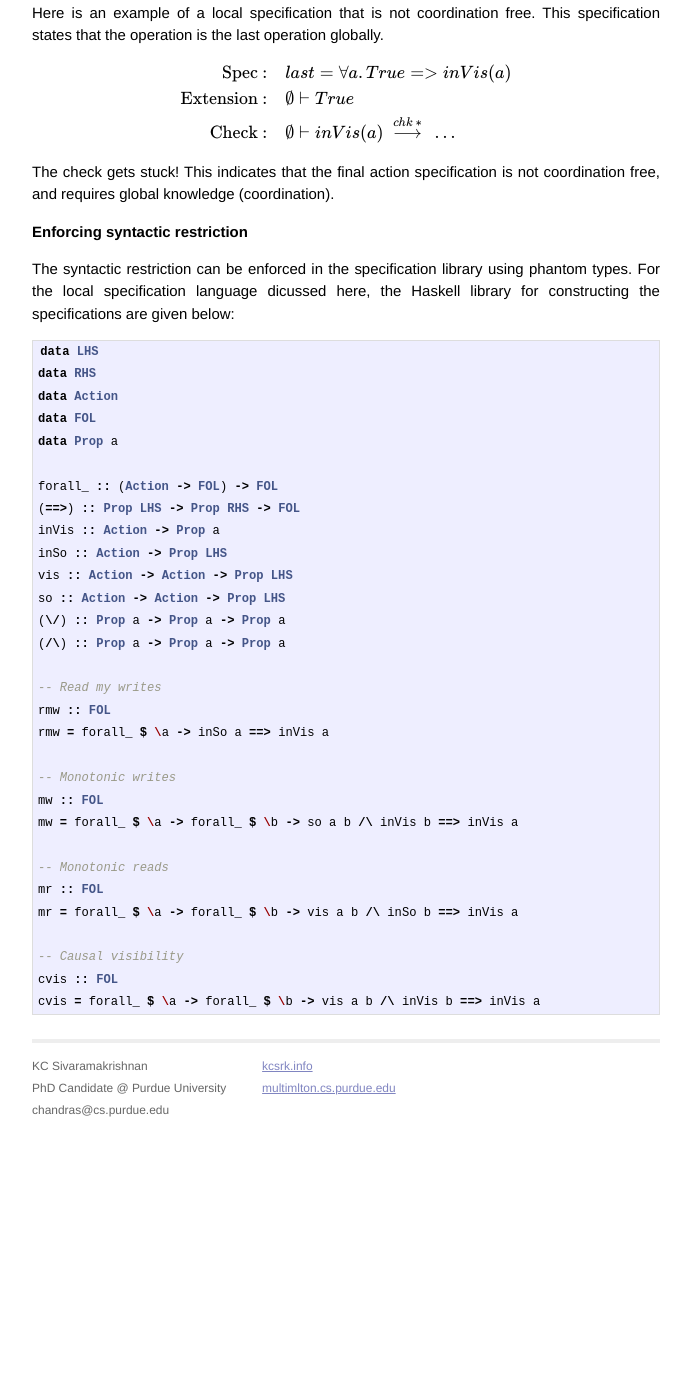
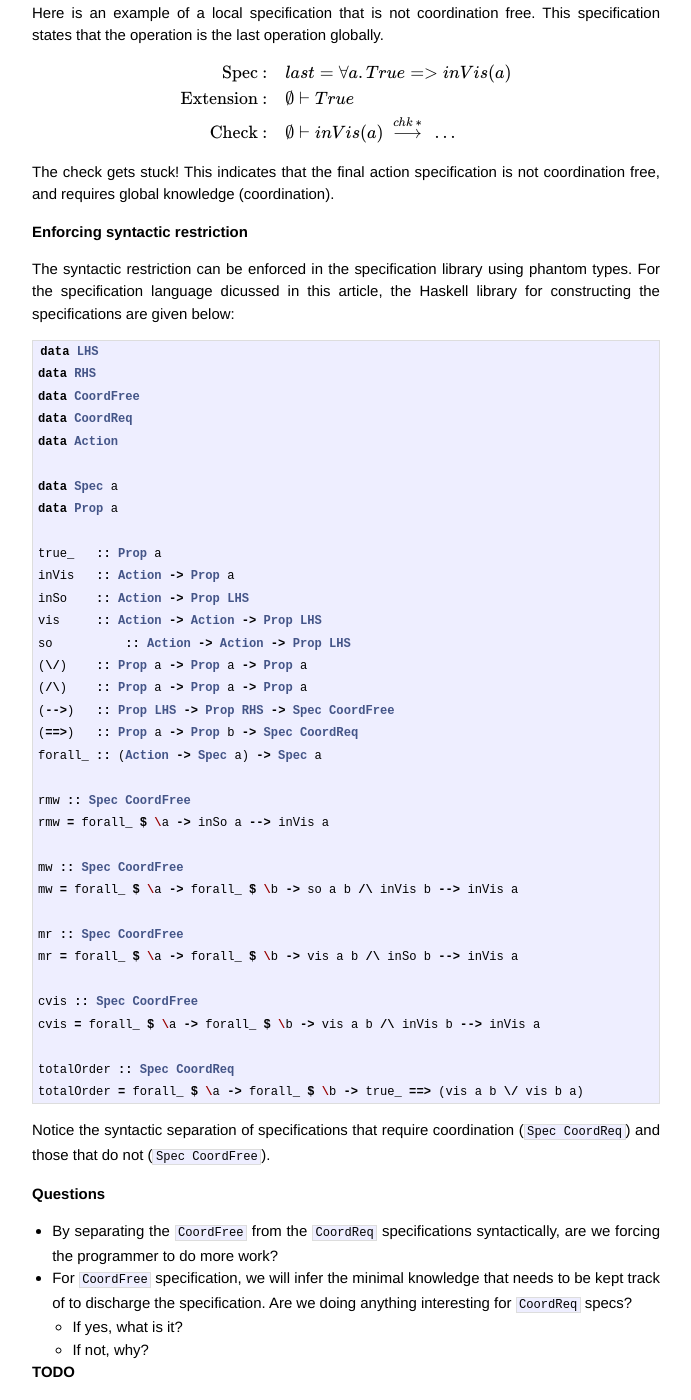
Before and after one commit to kayceesrk/Notes, a Jekyll site: the page built from mynotes/_posts/2014-04-16-Local-Specification.markdown, in a window 1280 px wide and 1400 px high, scrolled down 1996 px. Shown: the whole window, without its empty margins (294-985 px from the left). Built offline with Jekyll 4.4.1, drawn with Linux system fonts in a browser that asks for light colours; Markdown is read by kramdown in place of the engine named in the settings; formulas are drawn with MathJax 3; before the commit the page ends 3130 px from its top, so only the background shows below that; some of the changed text lies outside the part shown.

Commit message:
The specification language now includes global specs

```diff
--- a/mynotes/_posts/2014-04-16-Local-Specification.markdown
+++ b/mynotes/_posts/2014-04-16-Local-Specification.markdown
@@ -1,6 +1,6 @@
 ---
 layout: post
-title:  "Local Specification for Codeec"
+title:  "CoordFree Specification for Codeec"
 date:   2014-04-16 10:55:24
 categories: Research Notes
 ---
@@ -22,7 +22,7 @@ correspond to completed operations, whose visibility information can be queried
 but not enforced. Now, the question is can we restrict the specification
 language such that only coordination-free specifications can be written down.
 
-# Local specification language
+# CoordFree specification language
 
 <div>
 \[
@@ -164,38 +164,64 @@ coordination free, and requires global knowledge (coordination).
 ## Enforcing syntactic restriction
 
 The syntactic restriction can be enforced in the specification library using
-phantom types. For the local specification language dicussed here, the Haskell
-library for constructing the specifications are given below:
+phantom types. For the specification language dicussed in this article, the
+Haskell library for constructing the specifications are given below:
 
 {% highlight haskell %}
+
 data LHS
 data RHS
+data CoordFree
+data CoordReq
 data Action
-data FOL
+
+data Spec a
 data Prop a
 
-forall_ :: (Action -> FOL) -> FOL
-(==>) :: Prop LHS -> Prop RHS -> FOL
-inVis :: Action -> Prop a
-inSo :: Action -> Prop LHS
-vis :: Action -> Action -> Prop LHS
-so :: Action -> Action -> Prop LHS
-(\/) :: Prop a -> Prop a -> Prop a
-(/\) :: Prop a -> Prop a -> Prop a
+true_   :: Prop a
+inVis   :: Action -> Prop a
+inSo    :: Action -> Prop LHS
+vis     :: Action -> Action -> Prop LHS
+so 	    :: Action -> Action -> Prop LHS
+(\/)    :: Prop a -> Prop a -> Prop a
+(/\)    :: Prop a -> Prop a -> Prop a
+(-->)   :: Prop LHS -> Prop RHS -> Spec CoordFree
+(==>)   :: Prop a -> Prop b -> Spec CoordReq
+forall_ :: (Action -> Spec a) -> Spec a
 
--- Read my writes
-rmw :: FOL
-rmw = forall_ $ \a -> inSo a ==> inVis a
+rmw :: Spec CoordFree
+rmw = forall_ $ \a -> inSo a --> inVis a
 
--- Monotonic writes
-mw :: FOL
-mw = forall_ $ \a -> forall_ $ \b -> so a b /\ inVis b ==> inVis a
+mw :: Spec CoordFree
+mw = forall_ $ \a -> forall_ $ \b -> so a b /\ inVis b --> inVis a
 
--- Monotonic reads
-mr :: FOL
-mr = forall_ $ \a -> forall_ $ \b -> vis a b /\ inSo b ==> inVis a
+mr :: Spec CoordFree
+mr = forall_ $ \a -> forall_ $ \b -> vis a b /\ inSo b --> inVis a
 
--- Causal visibility
-cvis :: FOL
-cvis = forall_ $ \a -> forall_ $ \b -> vis a b /\ inVis b ==> inVis a
+cvis :: Spec CoordFree
+cvis = forall_ $ \a -> forall_ $ \b -> vis a b /\ inVis b --> inVis a
+
+totalOrder :: Spec CoordReq
+totalOrder = forall_ $ \a -> forall_ $ \b -> true_ ==> (vis a b \/ vis b a)
 {% endhighlight %}
+
+Notice the syntactic separation of specifications that require coordination
+(`Spec CoordReq`) and those that do not (`Spec CoordFree`).
+
+# Questions
+
+* By separating the `CoordFree` from the `CoordReq` specifications syntactically,
+  are we forcing the programmer to do more work?
+* For `CoordFree` specification, we will infer the minimal knowledge that needs
+  to be kept track of to discharge the specification. Are we doing anything
+  interesting for `CoordReq` specs?
+  * If yes, what is it?
+  * If not, why?
+
+# TODO
+
+* Incorporate events into the specification language, and the formal language
+  used for analysis.
+* Implement the analysis.
+* Implement global coordination on top of cassandra.
+* Think about garbage collection strategy.
```
